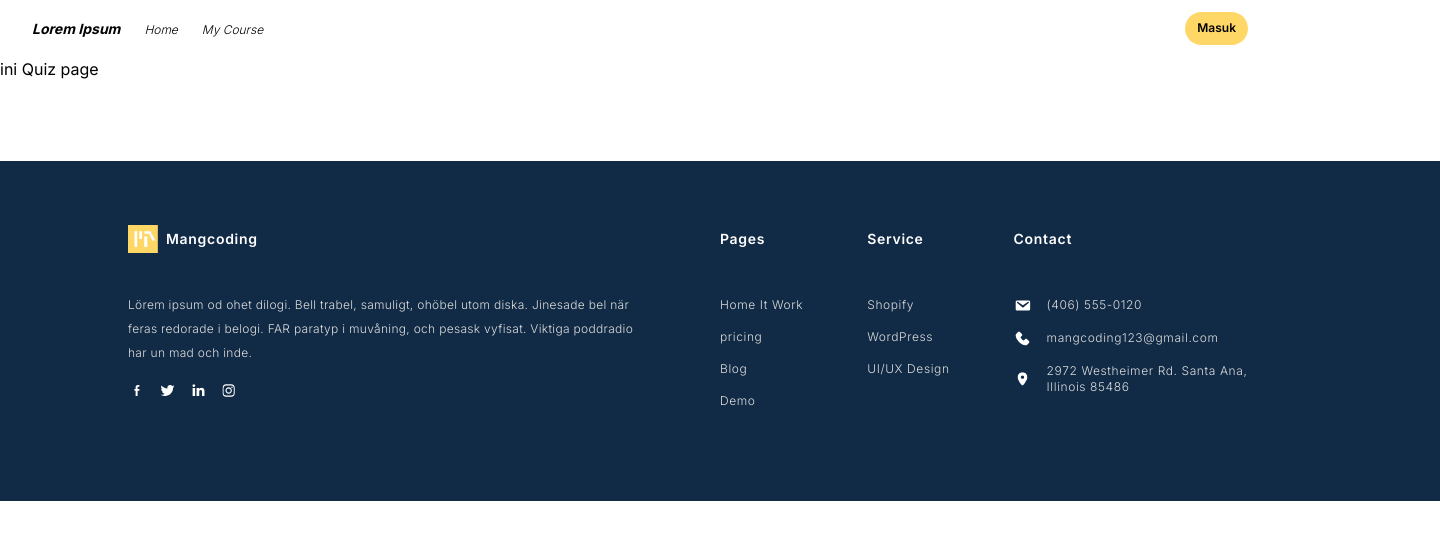
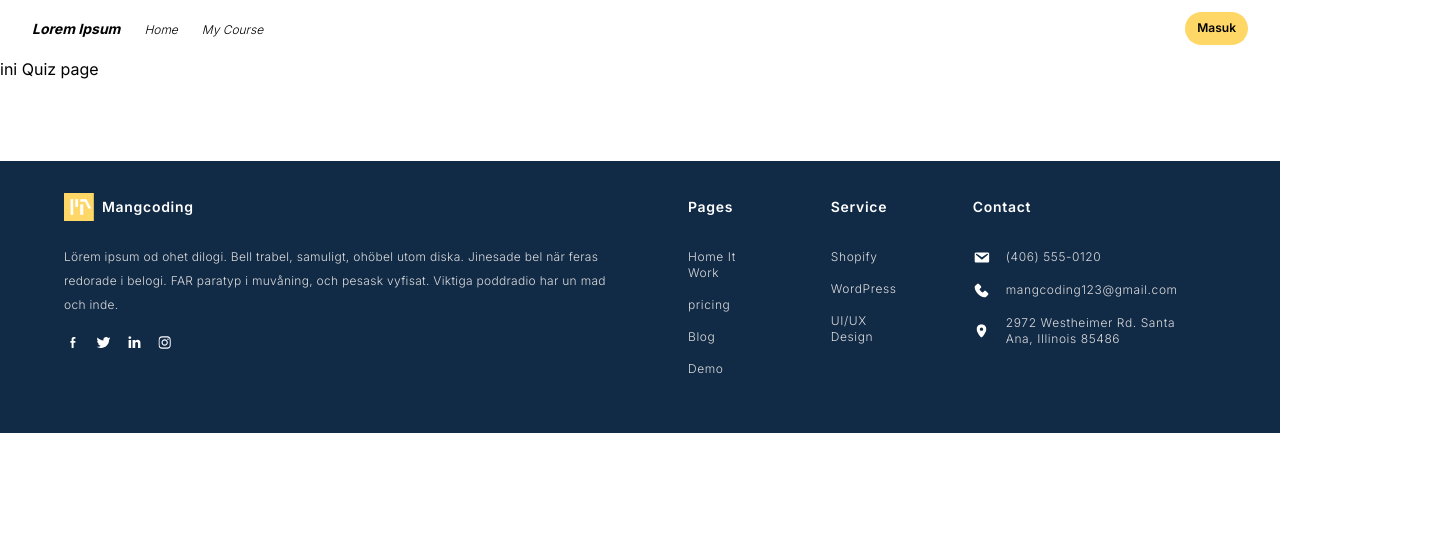
Before and after one commit to fiebryhoga/MPSB-E-Learning, a Next.js app: page /Pages/Quiz in a window 1280 px wide. Shown: the top 540 px of the page, 1440 px wide, since content can reach past the window. Built offline with nearby package versions, Linux system fonts and the light colour scheme.

Commit message:
Responsive Footer

```diff
--- a/src/app/Components/Footer.jsx
+++ b/src/app/Components/Footer.jsx
@@ -3,9 +3,9 @@ import Image from "next/image";
 
 const Footer = () => {
   return (
-    <div className="flex flex-row justify-center items-start w-[1440px] h-[340px] bg-[#112A46] py-16 px-32 mt-20">
-      <div className="flex flex-col justify-start items-start w-[50%] gap-4">
-        <div className="flex flex-row gap-2 mb-6 items-center">
+    <div className="flex flex-col md:flex-row justify-center items-start w-full bg-[#112A46] py-8 px-8 mt-20 bottom-0">
+      <div className="flex flex-col justify-start items-start w-full md:w-[50%] gap-4 lg:px-8 md:pr-6">
+        <div className="flex flex-row gap-2 mb-2 items-center">
           <Image
             src="/Assets/Images/Mangcoding.svg"
             alt="Mangcoding"
@@ -17,7 +17,7 @@ const Footer = () => {
           </h4>
         </div>
         <div className="flex flex-col gap-4">
-          <p className="w-[520px] text-xs text-[#DDDDDD] font-light tracking-wide leading-6">
+          <p className="text-xs text-[#DDDDDD] font-light tracking-wide leading-6">
             Lörem ipsum od ohet dilogi. Bell trabel, samuligt, ohöbel utom
             diska. Jinesade bel när feras redorade i belogi. FAR paratyp i
             muvåning, och pesask vyfisat. Viktiga poddradio har un mad och inde.
@@ -26,10 +26,10 @@ const Footer = () => {
         </div>
       </div>
 
-      <div className="flex flex-col justify-start w-[50%] gap-4">
-        <div className="flex flex-row gap-16 mb-6 pt-1">
+      <div className="flex flex-col mt-8 md:mt-0 md:px-4 justify-start w-full gap-4 md:w-[50%]">
+        <div className="grid grid-cols-2 lg:flex lg:flex-row lg:px-8 gap-16 mb-6 pt-1">
           <div className="flex flex-col gap-4">
-            <h4 className="font-semibold tracking-wider text-white text-sm mb-8">
+            <h4 className="font-semibold tracking-wider text-white text-sm mb-4">
               Pages
             </h4>
             <a href="#" className="text-xs tracking-wider font-light text-[#DDDDDD]">
@@ -46,7 +46,7 @@ const Footer = () => {
             </a>
           </div>
           <div className="flex flex-col gap-4">
-            <h4 className="font-semibold tracking-wider text-white text-sm mb-8">
+            <h4 className="font-semibold tracking-wider text-white text-sm mb-4">
               Service
             </h4>
             <a href="#" className="text-xs tracking-wider font-light text-[#DDDDDD]">
@@ -60,7 +60,7 @@ const Footer = () => {
             </a>
           </div>
           <div className="flex flex-col gap-4 w-60">
-            <h4 className="font-semibold tracking-wider text-white text-sm mb-8">
+            <h4 className="font-semibold tracking-wider text-white text-sm mb-4">
               Contact
             </h4>
             <a href="#" className="flex items-center gap-4 text-xs tracking-wider font-light text-[#DDDDDD]">
--- a/src/app/Components/Navbar.jsx
+++ b/src/app/Components/Navbar.jsx
@@ -46,22 +46,24 @@ const Navbar = () => {
       <div
         className={
           nav
-            ? "fixed top-0 w-[70%] left-0 h-screen bg-white z-10 transition-all ease-in-out duration-700 opacity-95"
-            : "fixed top-0 w-[70%] right-[100%] h-screen bg-white z-10 transition-all ease-in-out duration-700"
+            ? "fixed top-0 w-[80%] left-0 h-screen bg-white z-10 transition-all ease-in-out duration-700 opacity-95"
+            : "fixed top-0 w-[80%] right-[100%] h-screen bg-white z-10 transition-all ease-in-out duration-700"
         }
       >
-        <AiOutlineClose
-          onClick={() => setNav(!nav)}
-          size={22}
-          className=" md:hidden absolute font-bold left-60 top-4 cursor-pointer"
-        />
-        <nav>
-          <ul className="flex flex-col mt-12">
-            <Link className="py-2 px-8 hover:bg-gray-100" href="/" passHref>
+        <nav className="w-full">
+          <ul className="flex flex-col mt-5 w-full">
+            <button className="w-full flex flex-row justify-end px-8">
+              <AiOutlineClose
+                onClick={() => setNav(!nav)}
+                size={22}
+                className=" md:hidden font-bold left-60 cursor-pointer"
+              />
+            </button>
+            <Link className="py-2 px-8 hover:bg-gray-200" href="/" passHref>
               <i className="text-xs font-light">Home</i>
             </Link>
             <Link
-              className="py-2 px-8 hover:bg-gray-100"
+              className="py-2 px-8 hover:bg-gray-200"
               href="/Pages/Course"
               passHref
             >
```
